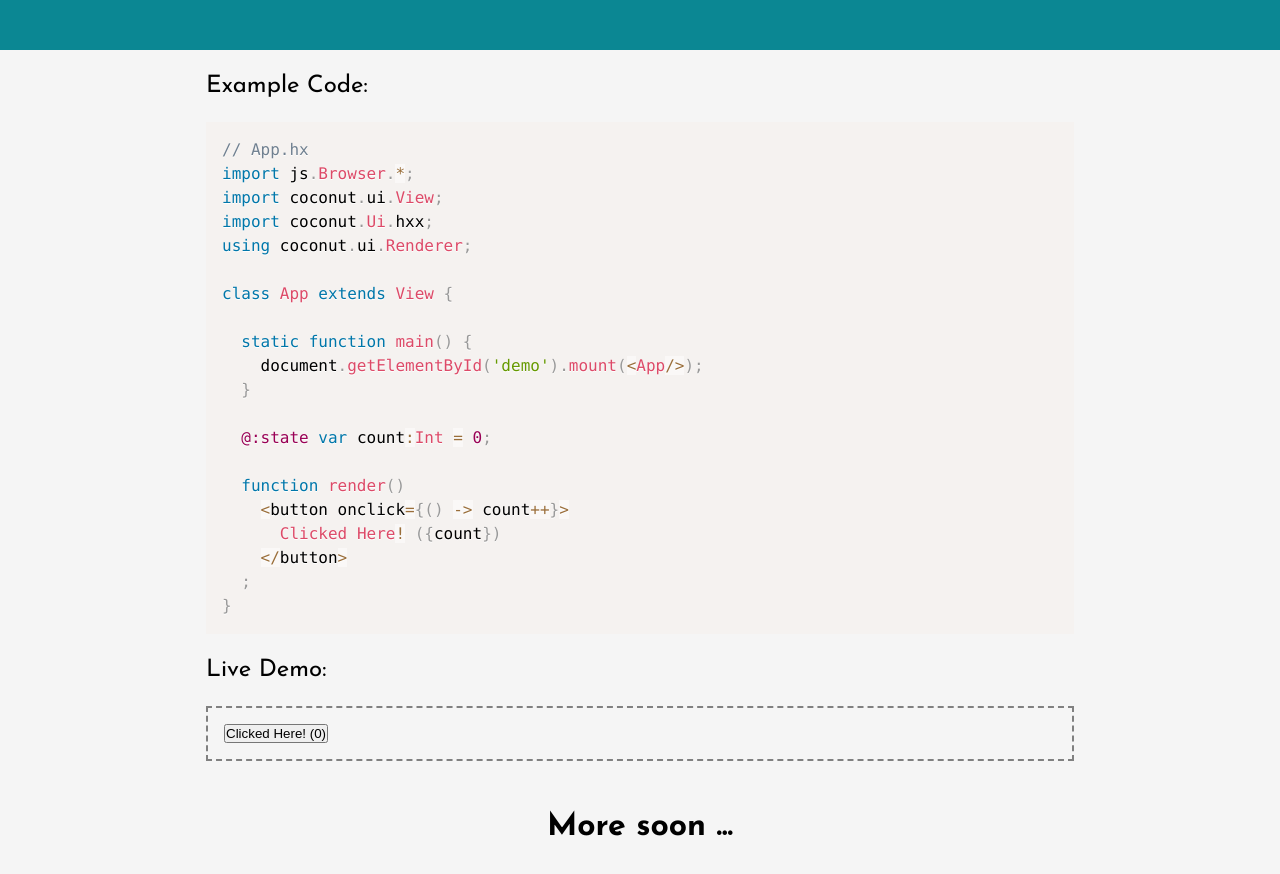
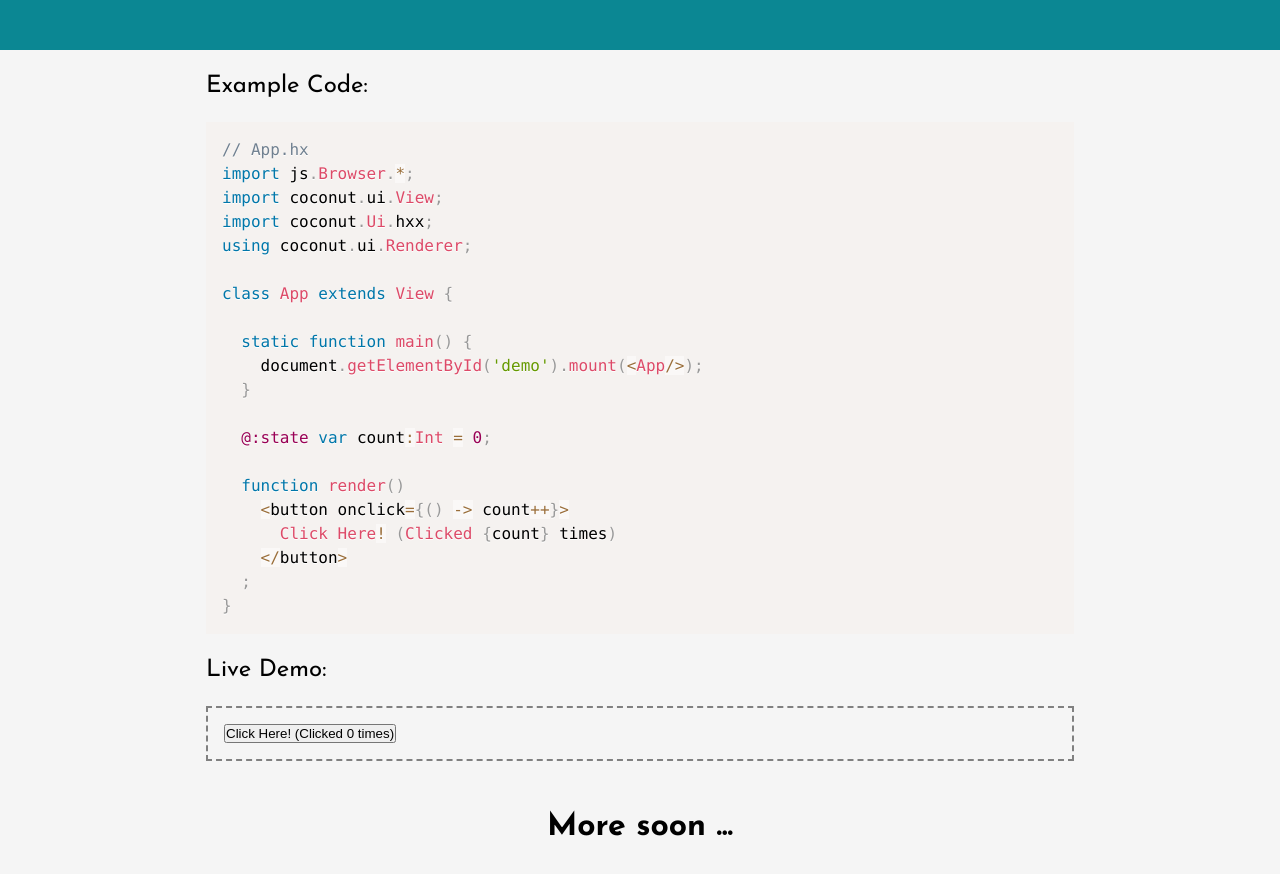
Before and after one commit to MVCoconut/mvcoconut.github.io, a website: page index.html in a window 1280 px wide. Shown: the part 220-1094 px from the top of the page. Drawn offline with nearby package versions, Linux system fonts and the light colour scheme.

Commit message:
Fix typo

```diff
--- a/demo/bin/index.js
+++ b/demo/bin/index.js
@@ -430,9 +430,9 @@ App.prototype = $extend(coconut_ui_View.prototype,{
 			return _g1;
 		})};
 		var __r1 = [];
-		__r1.push(coconut_vdom__$Child_Child_$Impl_$.ofText("Clicked Here! ("));
+		__r1.push(coconut_vdom__$Child_Child_$Impl_$.ofText("Click Here! (Clicked "));
 		__r1.push(coconut_vdom__$Child_Child_$Impl_$.ofInt(tink_state__$State_State_$Impl_$.get_value(this.__coco_count)));
-		__r1.push(coconut_vdom__$Child_Child_$Impl_$.ofText(")"));
+		__r1.push(coconut_vdom__$Child_Child_$Impl_$.ofText(" times)"));
 		__r.push(coconut_vdom__$Child_Child_$Impl_$.element("button",__ret,__r1));
 		return __r[0];
 	}
--- a/index.html
+++ b/index.html
@@ -43,7 +43,7 @@ class App extends View {
 
   function render()
     &lt;button onclick={() -&gt; count++}&gt;
-      Clicked Here! ({count})
+      Click Here! (Clicked {count} times)
     &lt;/button&gt;
   ;
 }</code></pre>
```
Also changed, not shown: 1 other file.
